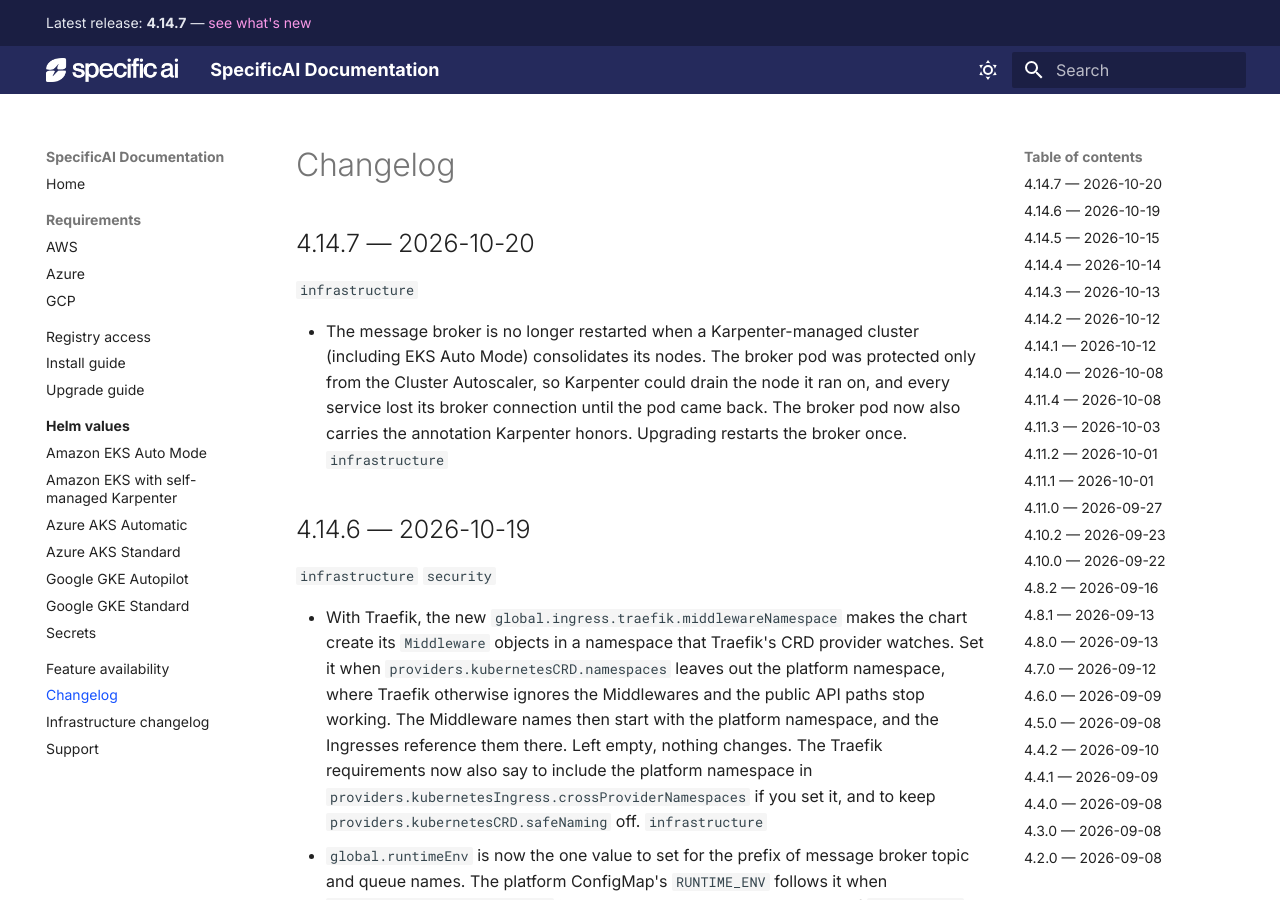
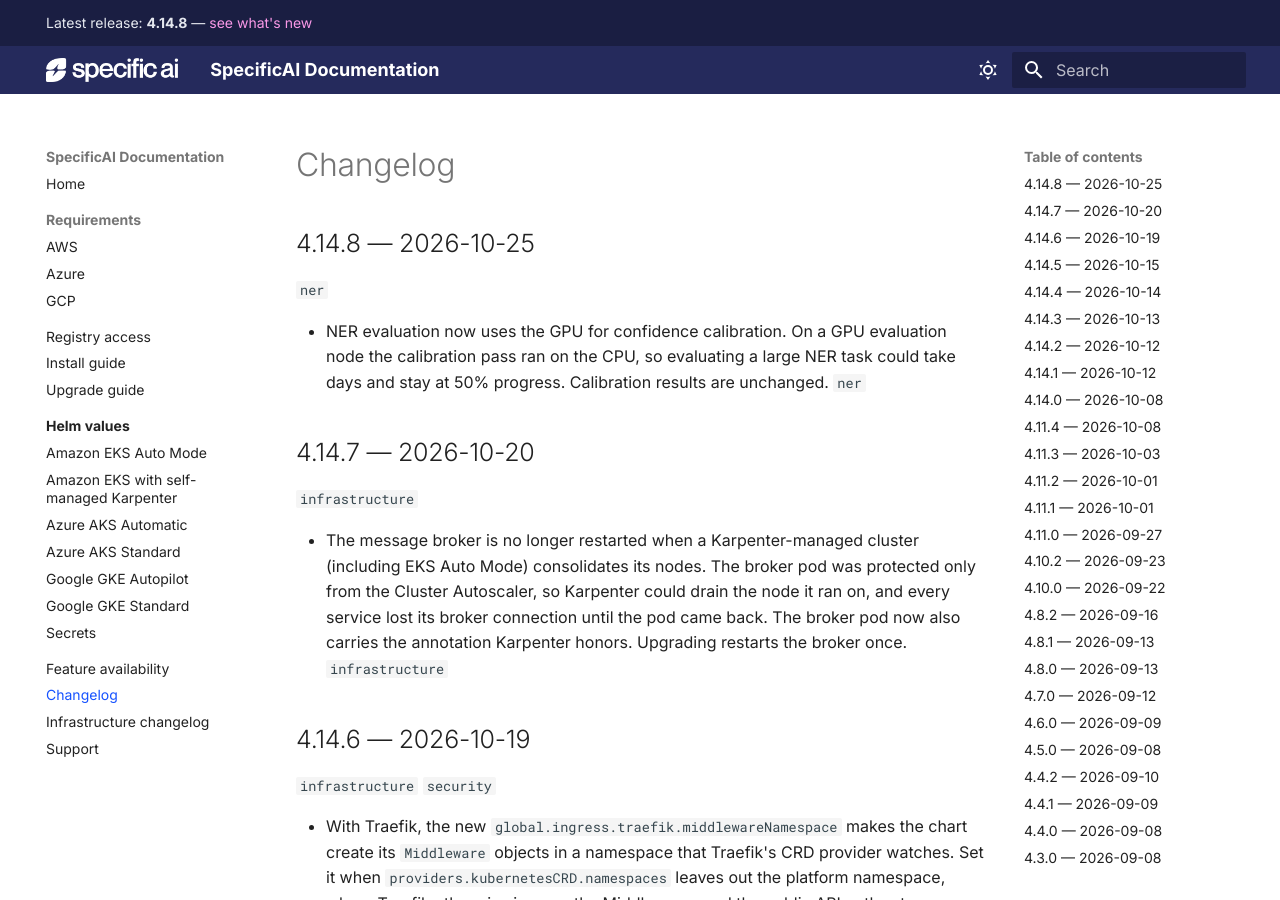
Before and after one commit to marketplace-specificai/specificai-platform, an MkDocs documentation site: the page built from docs/changelog.md, in a window 1280 px wide and 900 px high. Built offline with MkDocs 1.6.1 and Material for MkDocs 9.7.7, drawn with Linux system fonts in a browser that asks for light colours.

Commit message:
Platform 4.14.8

```diff
--- a/docs/changelog.md
+++ b/docs/changelog.md
@@ -1,4 +1,10 @@
 # Changelog
+
+## 4.14.8 — 2026-10-25
+
+`ner`
+
+- NER evaluation now uses the GPU for confidence calibration. On a GPU evaluation node the calibration pass ran on the CPU, so evaluating a large NER task could take days and stay at 50% progress. Calibration results are unchanged. `ner`
 
 ## 4.14.7 — 2026-10-20
 
--- a/docs/features.md
+++ b/docs/features.md
@@ -2,7 +2,7 @@
 
 The platform's features, the chart version each first shipped in,
 and its cloud availability — generated from the release catalog for
-platform version **4.14.7**.
+platform version **4.14.8**.
 
 **Clouds** reads as follows:
 
--- a/docs/infra-changelog.md
+++ b/docs/infra-changelog.md
@@ -6,6 +6,10 @@ needs nothing beyond the standard [upgrade procedure](upgrade.md). When you
 skip versions, apply every entry between your current version and the target,
 oldest first. The [changelog](changelog.md) lists everything else each version
 changes.
+
+## 4.14.8 — 2026-10-25
+
+No infrastructure change.
 
 ## 4.14.7 — 2026-10-20
 
--- a/mkdocs.yml
+++ b/mkdocs.yml
@@ -122,8 +122,8 @@ extra_css:
   - stylesheets/extra.css
 
 extra:
-  latest_release: "4.14.7"
-  latest_release_anchor: "4147-2026-10-20"
+  latest_release: "4.14.8"
+  latest_release_anchor: "4148-2026-10-25"
   generator: false
   social:
     - icon: fontawesome/brands/github
```
Also changed, not shown: CHANGELOG.md (+6 -0 lines), README.md (+4 -4 lines), docs/install.md (+4 -4 lines).
